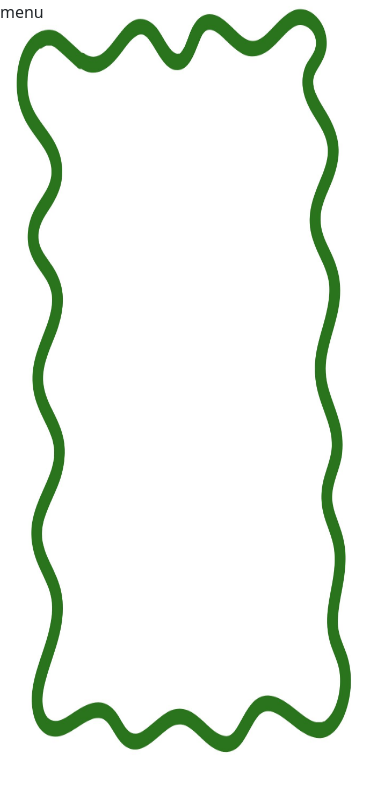
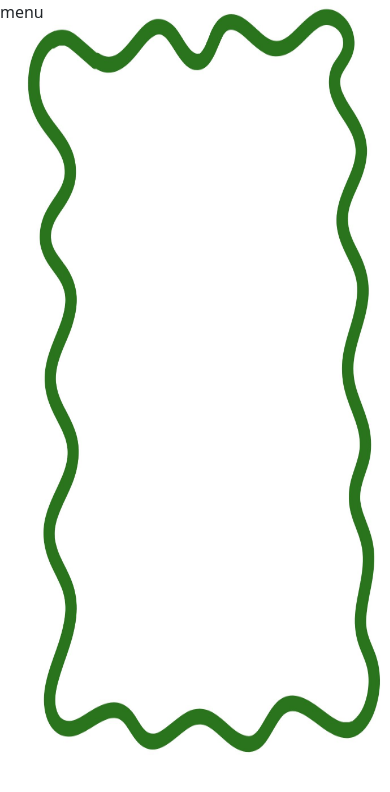
Before and after one commit to tomergahtan/tomergahtan.github.io, a website: page menu.html in a window 390 px wide. Drawn offline with nearby package versions, Linux system fonts and the light colour scheme.

Commit message:
Update menu_style.css

```diff
--- a/menu_style.css
+++ b/menu_style.css
@@ -37,8 +37,8 @@ body::before {
 /*galaxy s10 sizes*/
 @media (max-width:412px)   {
     body::before {
-        background-size: 380px 780px;
-        background-position: -10px 0px;
+        background-size: 400px 780px;
+        background-position: 0px 0px;
     }
 
 }
```
